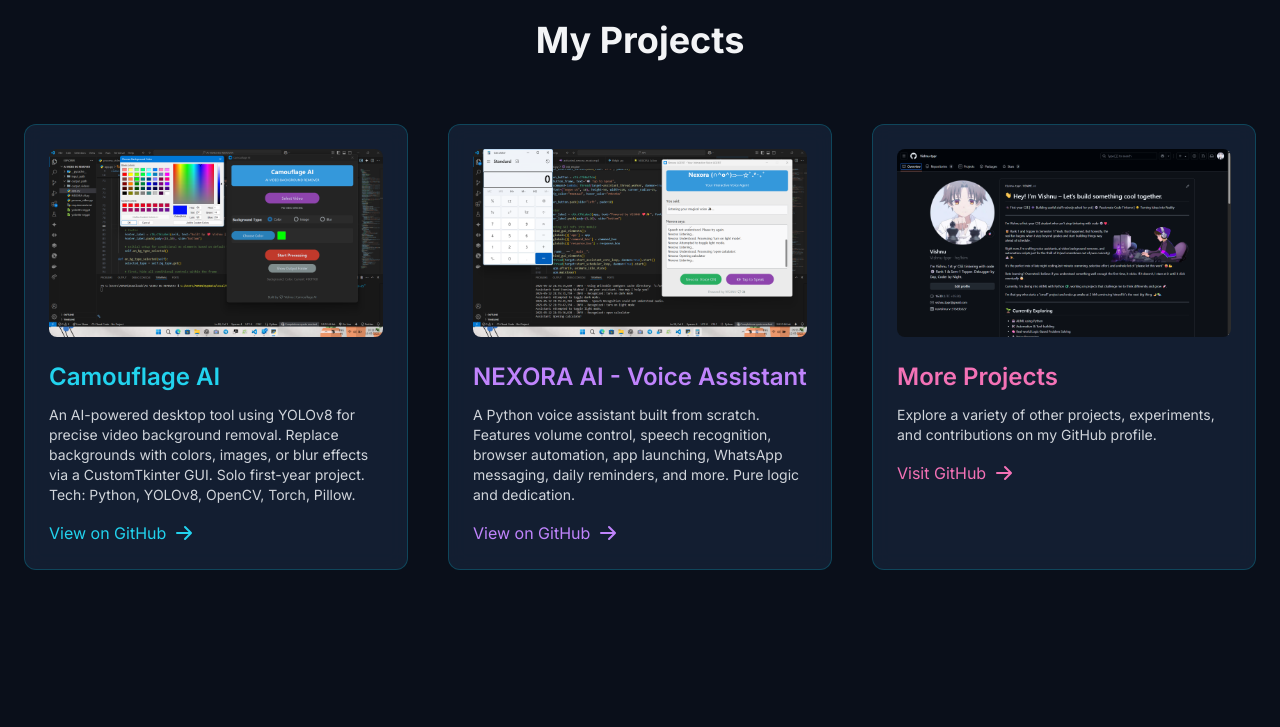
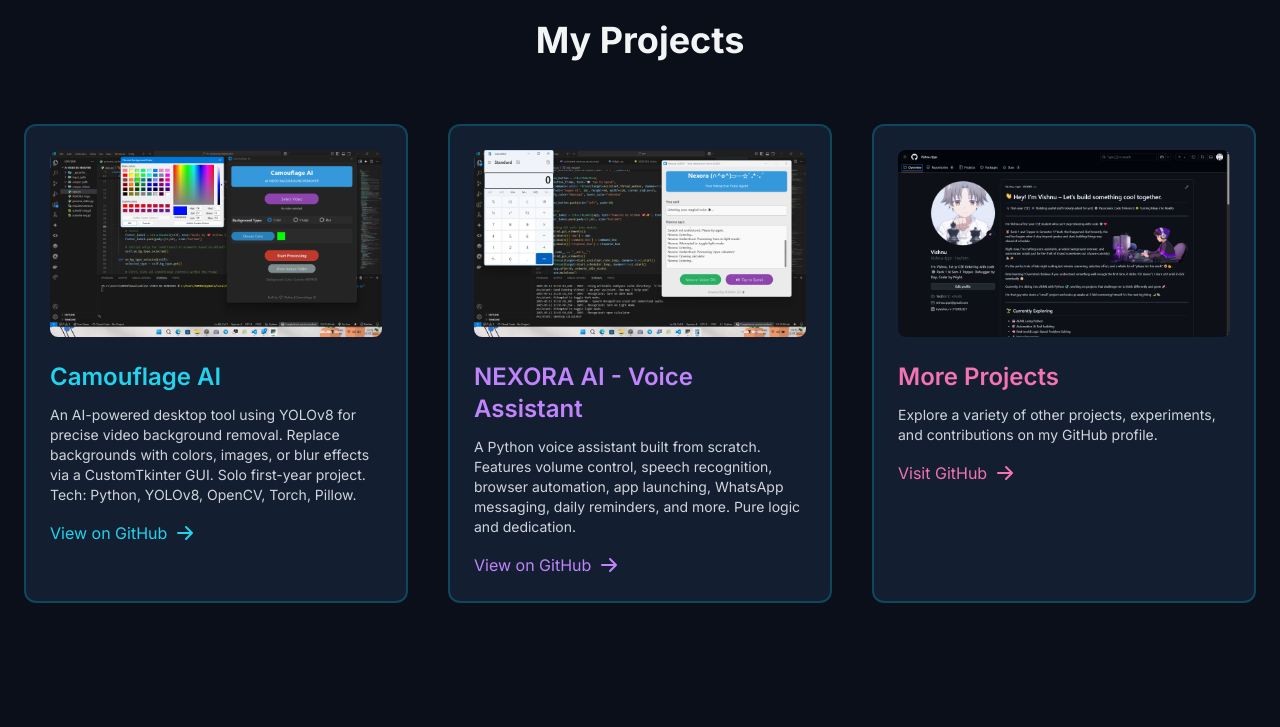
Before and after one commit to Vishnu-tppr/Portfolio, a plain HTML site: page index.html in a window 1280 px wide. Shown: the part 860-1587 px from the top of the page. Drawn offline with nearby package versions, Linux system fonts and the light colour scheme; animation ran at ten frames a second.

Commit message:
Update index.html

```diff
--- a/index.html
+++ b/index.html
@@ -168,7 +168,7 @@
         .portfolio-card {
             background-color: rgba(23, 37, 60, 0.7); /* Darker, slightly transparent blue */
             backdrop-filter: blur(10px);
-            border: 1.5px solid rgba(0, 229, 255, 0.2);
+            border: 2px solid rgba(0, 229, 255, 0.2);
             transition: transform 0.3s ease-out, box-shadow 0.3s ease-out;
         }
 
```
